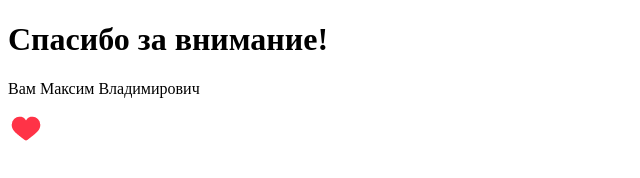
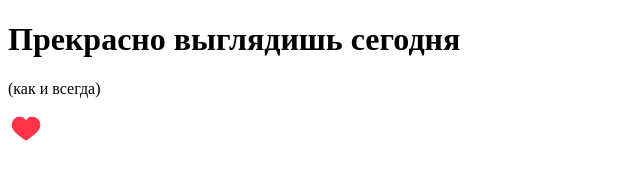
Before and after one commit to KlimTheGreat/KlimTheGreat.github.io, a plain HTML site: page index.html in a window 1280 px wide. Shown: the whole page, without its empty margins (0-640 px from the left). Drawn offline with Linux system fonts and the light colour scheme.

Commit message:
Update index.html

```diff
--- a/index.html
+++ b/index.html
@@ -3,12 +3,12 @@
 <html>
  <head>
   <meta http-equiv="Content-Type" content="text/html; charset=utf-8">
-  <title>10Q</title>
+  <title>Привет</title>
  </head>
  <body>
 
-  <h1>Спасибо за внимание!</h1>
-  <p>Вам Максим Владимирович</p>
+  <h1>Прекрасно выглядишь сегодня</h1>
+  <p>(как и всегда)</p>
   <p><img src="like.png"></p>
 
  </body>
```
